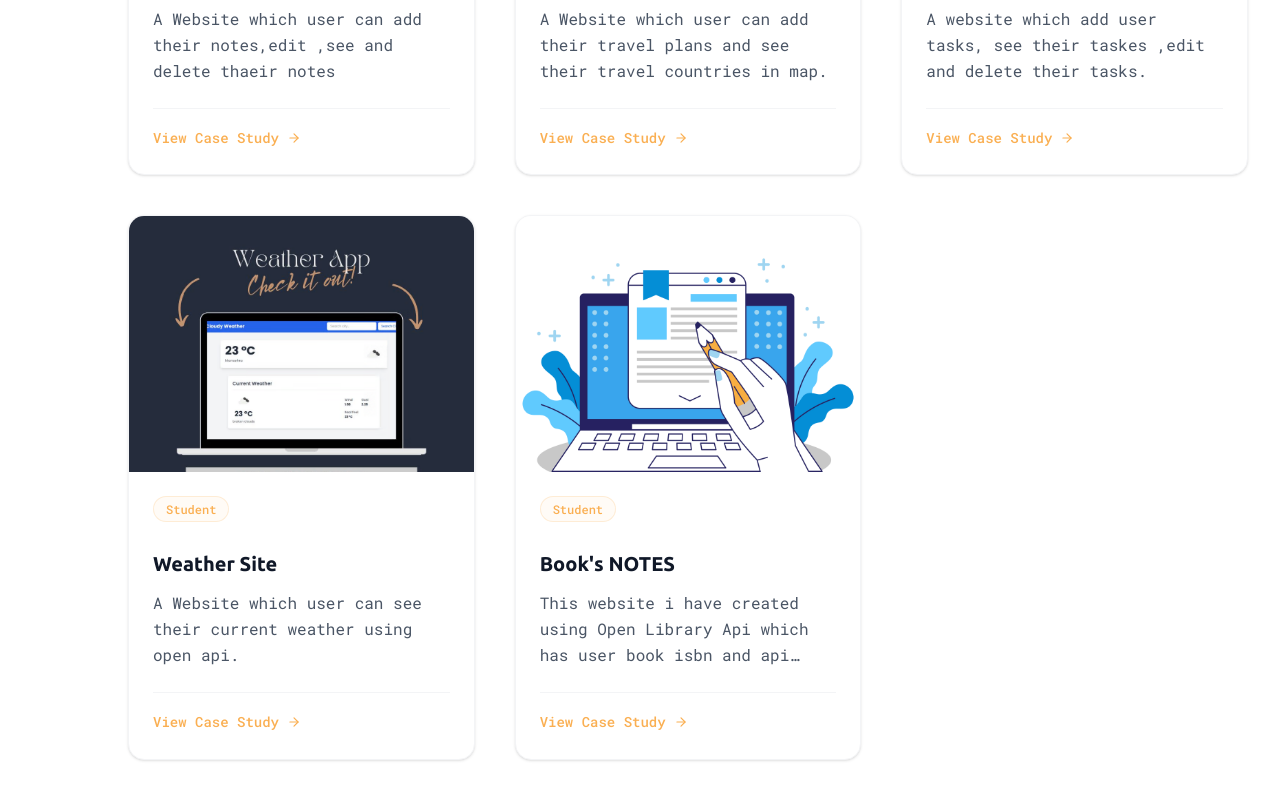
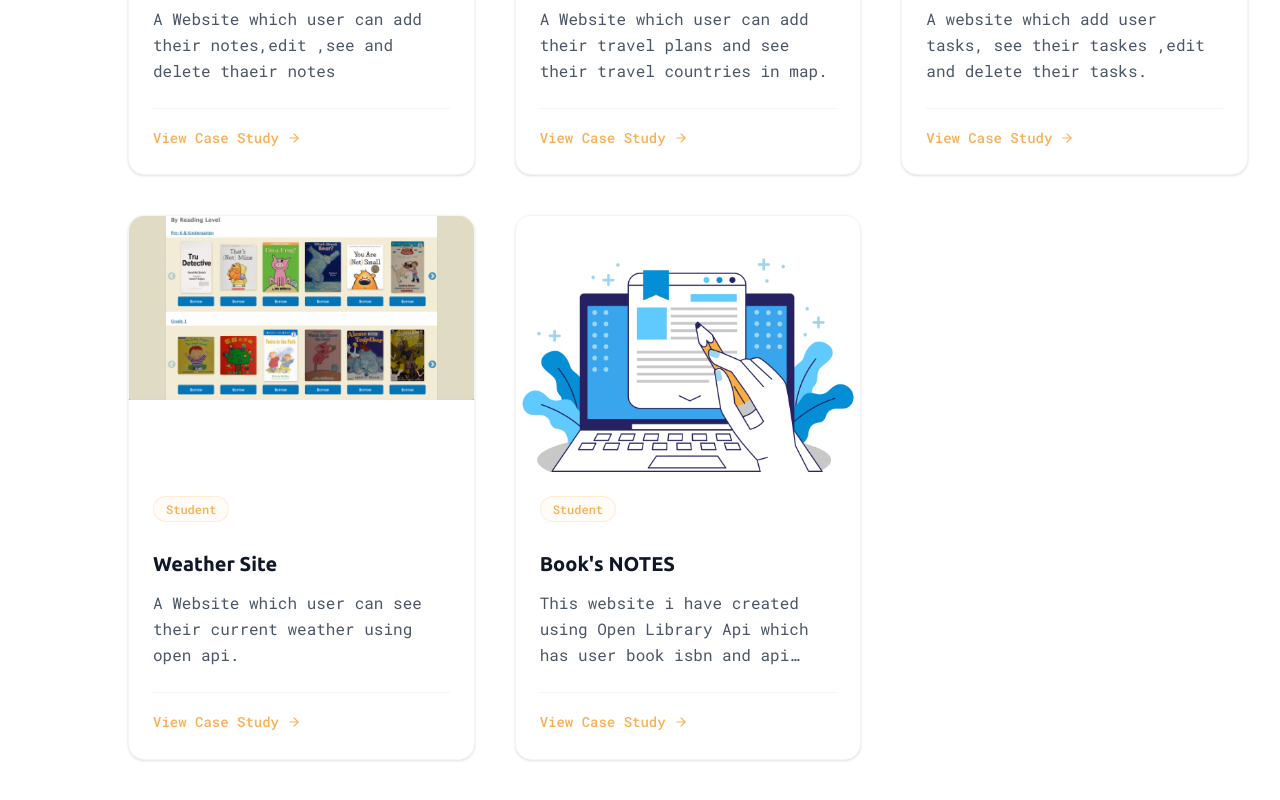
Before and after one commit to MalikMubashir200/Resume, a Next.js app: page / in a window 1280 px wide. Shown: the part 4572-5372 px from the top of the page. Built offline with nearby package versions, Linux system fonts and the light colour scheme; no server answers.

Commit message:
Adding Project Image

```diff
--- a/app/storage/storage.ts
+++ b/app/storage/storage.ts
@@ -27,7 +27,7 @@ const projects = [
       id: 4,
       title: 'Weather Site',
       description: 'A Website which user can see their current weather using open api.',
-      image: '/p4.avif',
+      image: '/p4.png',
       category: 'Student',
       caseStudyLink: '#'
     },
```
Also changed, not shown: public/P4.avif (deleted), public/p4.png (added).
